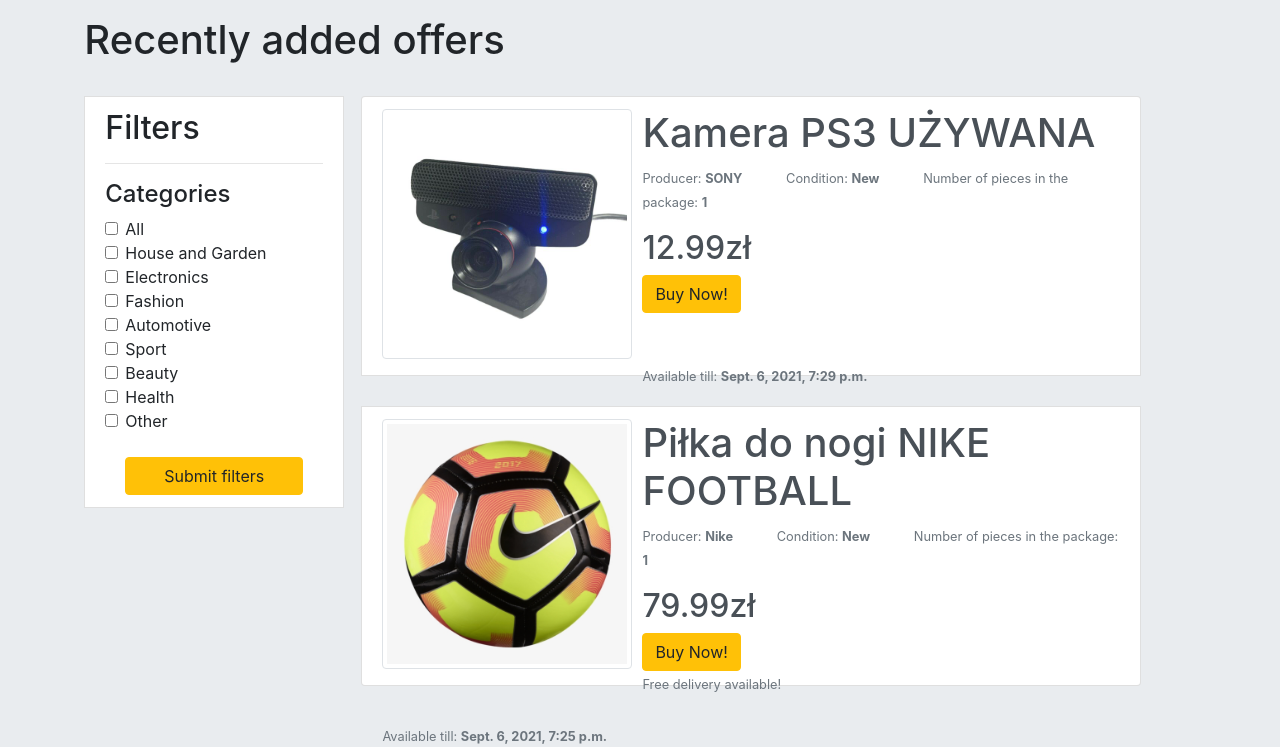
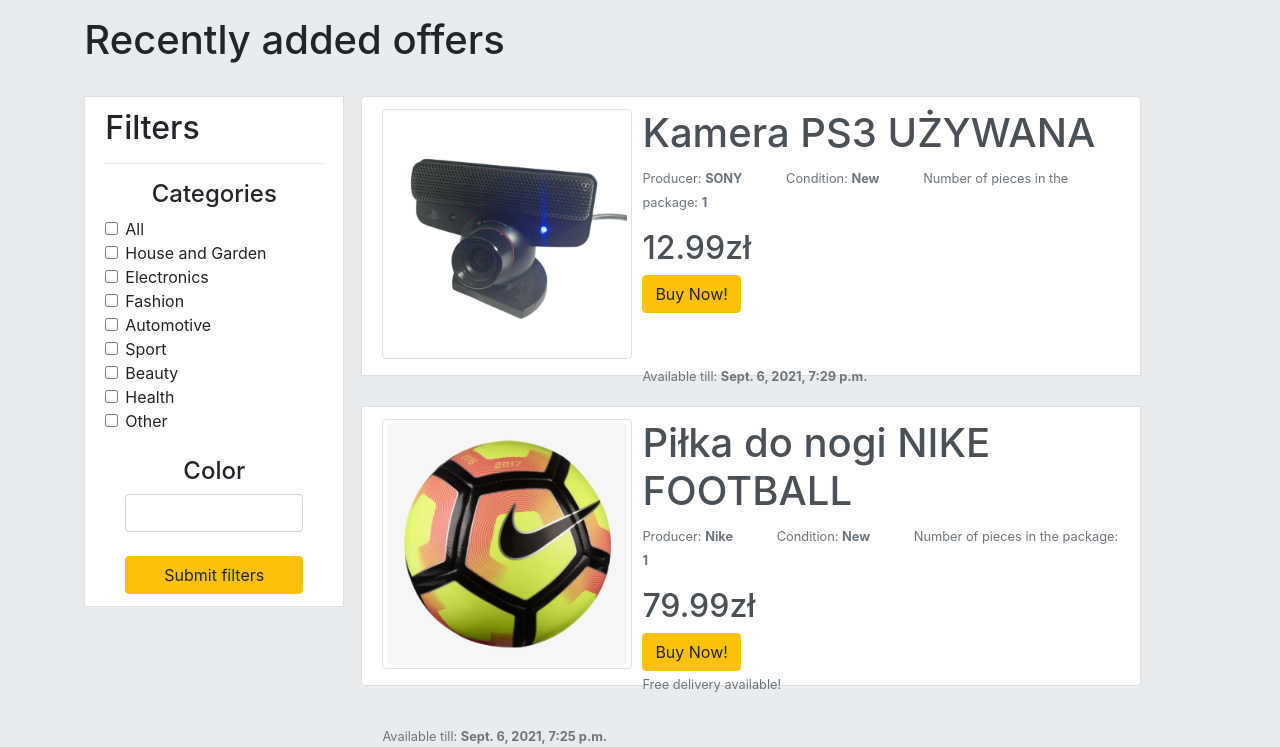
Before and after one commit to Endrju00/shopapp, a Django app: page /sales/ in a window 1280 px wide. Shown: the part 56-803 px from the top of the page. Run offline with Django 3.2, Linux system fonts and the light colour scheme; data comes from the database, SQL or seed files in the repository; some libraries are stand-ins or nearby versions.

Commit message:
Filtering by color added

```diff
--- a/shop/items/templates/items/base_list.html
+++ b/shop/items/templates/items/base_list.html
@@ -5,17 +5,20 @@
   <div class="list-group-item filters">
     <h2>Filters</h2>
     <hr>
-    <h4>Categories</h4>
-    <div style="width:100%;">
+
+    <div style="width:100%; margin-left: 0px;">
       <form class="form-check" action="{% url 'items:index' %}" method="post">
-
           {% csrf_token %}
-          <input class="form-check-input" type="checkbox" id='ALL' name="filter" value='ALL'>
+          <h4 class="category">Categories</h4>
+          <input class="form-check-input" type="checkbox" id='ALL' name="category" value='ALL'>
           <label class="form-check-label" for='ALL'>All</label><br>
           {% for category in categories %}
-            <input class="form-check-input" type="checkbox" id={{category.0}} name="filter" value={{category.0}}>
+            <input class="form-check-input" type="checkbox" id={{category.0}} name="category" value={{category.0}}>
             <label class="form-check-label" for={category.0}>{{ category.1 }}</label><br>
           {% endfor %}<br>
+
+          <h4 class="category">Color</h4>
+          <input class="form-control" type="text" id=color name="color" style="width:90%;"><br>
         <input class="btn btn-warning" style="width:90%;" type="submit" value="Submit filters">
       </form>
     </div>
--- a/shop/items/views.py
+++ b/shop/items/views.py
@@ -6,27 +6,37 @@
 
 # help functions
 def check_filters(filters):
-    if 'ALL' in filters:
-        sales = SaleOffer.objects.order_by('-pub_date')
+    # Categories
+    if 'ALL' in filters["category"]:
+        query = Q(category=SaleOffer.CATEGORY[0][0])
+        for c in SaleOffer.CATEGORY[1:]:
+            query |= Q(category=c[0])
     else:
-        query = Q(category=filters[0])
+        query = Q(category=filters["category"][0])
 
         if len(filters) > 1:
-            for f in filters[1:]:
+            for f in filters["category"][1:]:
                 query |= Q(category=f)
 
-        sales = SaleOffer.objects.filter(query)
+    # Color
+    if filters["color"][0]:
+        query &= Q(item__color__contains=filters["color"][0])
+
+    sales = SaleOffer.objects.filter(query)
     return sales
 
 # Create your views here.
 def index(request):
     if request.method == 'POST':
+        filters = {}
         try:
-            filters = request.POST.getlist('filter')
+            filters['category'] = request.POST.getlist('category')
+            filters['color'] = request.POST.getlist('color')
             sales = check_filters(filters)
         except:
             sales = SaleOffer.objects.order_by('-pub_date')
-    else:
+
+    elif request.method == 'GET':
         sales = SaleOffer.objects.order_by('-pub_date')
 
     context = {
--- a/shop/static/css/master.css
+++ b/shop/static/css/master.css
@@ -64,3 +64,8 @@
 #carouselExampleIndicators{
   height: 100%;
 }
+
+.category{
+  margin-right: 10%;
+  text-align: center;
+}
```
